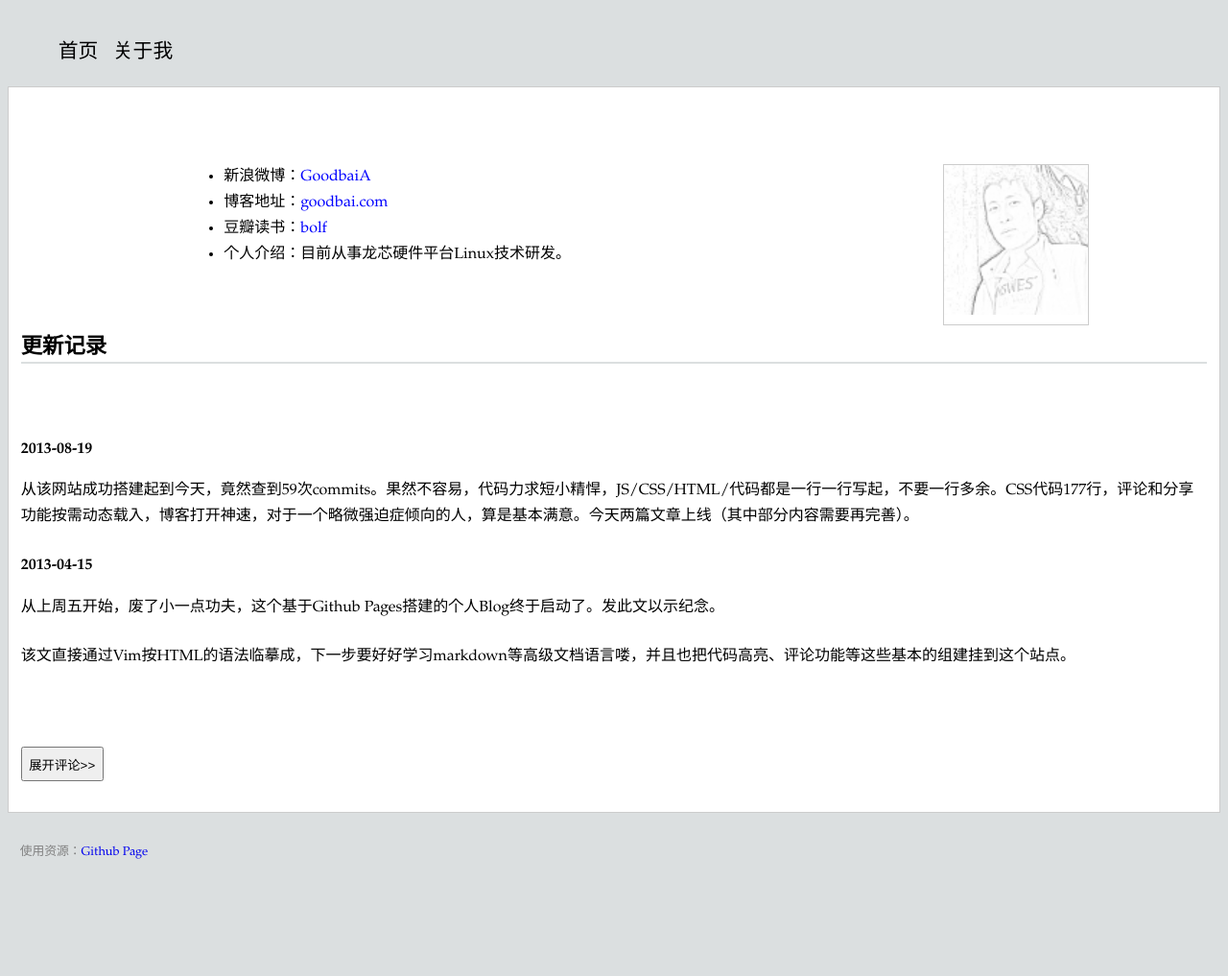
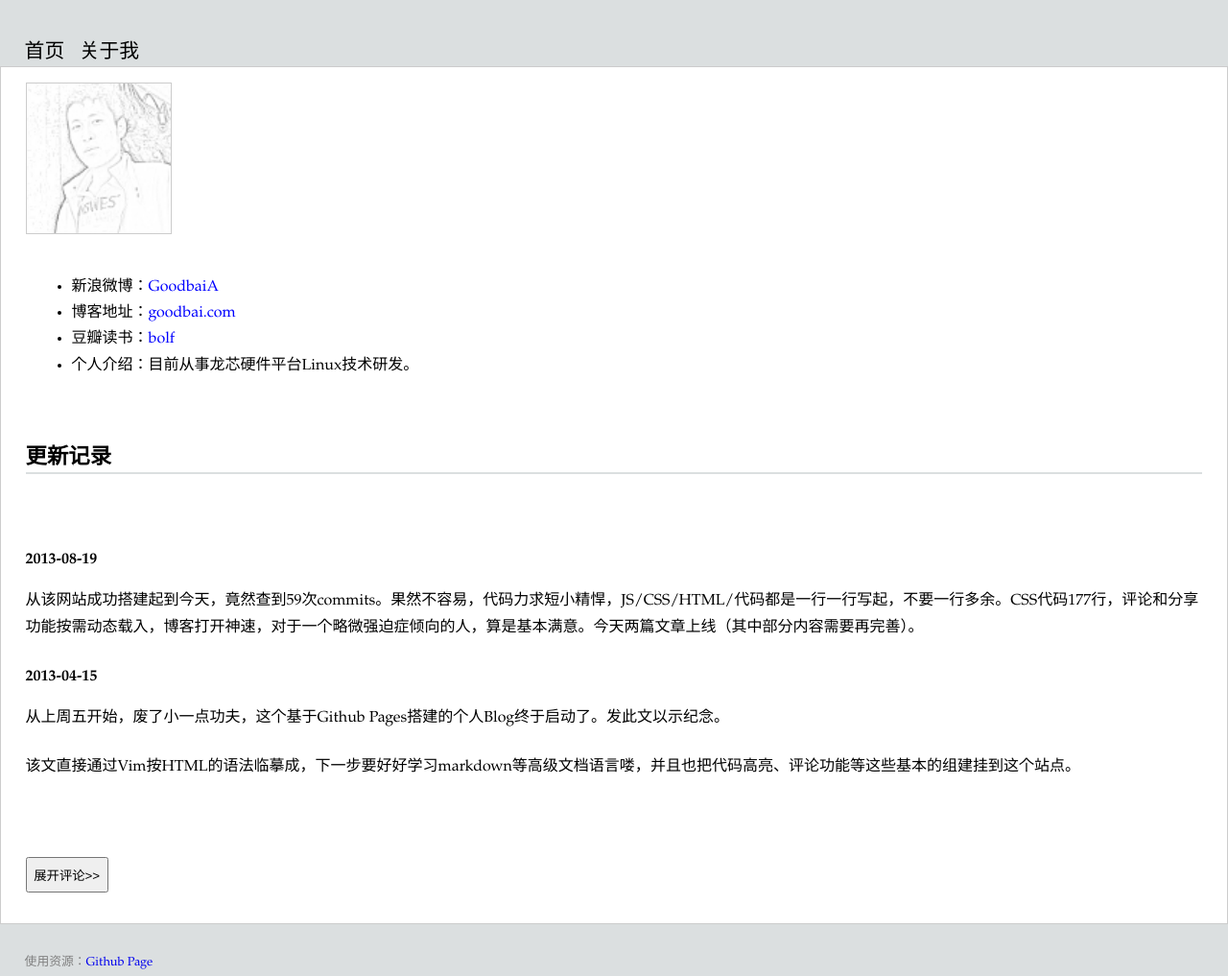
Before and after one commit to jsjwolf/pages, a Jekyll site: the page built from about.html, in a window 1280 px wide. Shown: the whole page at 96% size. Built offline with Jekyll 4.4.1, drawn with Linux system fonts in a browser that asks for light colours; Markdown is read by kramdown in place of the engine named in the settings; comment, search, counter and statistics services are not loaded; before the commit the page ends 910 px from its top, so only the background shows below that.

Commit message:
refine style for handheld 2

```diff
--- a/_layouts/default.html
+++ b/_layouts/default.html
@@ -2,7 +2,9 @@
 <html>
   <head>
     <meta charset="utf-8" />
-    <link media="screen" rel="stylesheet" href="/style/style.css" />
+    <!--自适应屏幕-->
+    <meta content="width=device-width, initial-scale=1.0, maximum-scale=1.0, user-scalable=0;" name="viewport" />
+    <link media="all" rel="stylesheet" href="/style/style.css" />
     <meta name="copyright" content="{{ site.url }}" />
     <meta name="keywords" content="{{ page.keywords }}" />
     <meta name="description" content="{{ page.description }}" />
--- a/style/style.css
+++ b/style/style.css
@@ -1,13 +1,5 @@
-/*全局配置*/
-/*自适应屏幕*/
-<meta content="width=device-width, initial-scale=1.0, maximum-scale=1.0, user-scalable=0;" name="viewport" />
-img, object { max-width: 100%;}
-
-/*  手持设备时启用  */
-/*
+@media screen and (min-device-width: 901px) {
 /**page 页面包含header/main/footer*/
-@media screen and (min-device-width: 901px) {
-
 	#page{
 		width: 900px;
 		margin-left: auto;
@@ -21,22 +13,32 @@
 		margin-left: -1em;
 		margin-right: -1em;
 	}
+	#mebox {
+		margin-top: 4em;
+		margin-bottom: 3em;
+		padding: 0 10% 0 10%
+	}
+	#melogo {
+		float: right;
+		}
 }
+/*  手持设备时启用  */
 @media screen and (max-device-width: 900px) {
+	img, object { max-width: 100%;}
 	#page{
 		width: auto;
 	}
 	#header,#main,#footer {
-		padding-left: 1%;
-		padding-right: 1%;
+		padding-left: 2%;
+		padding-right: 2%;
 	}
 	pre{
 		font-size:60%;
 	}
 
 }
-*/
 
+/*全局配置*/
 * {
 	padding: 0;
 	margin: 0;
@@ -184,21 +186,14 @@
 	padding: 0.5em;
 }
 
-#melogo {
-	float: right;
+#melogo img {
 	border: 1px solid #CCCCCC;
 }
 
-#mebox {
-	margin-top: 4em;
-	margin-bottom: 3em;
-	padding: 0 10% 0 10%
-}
 
 #meinfo{
 	margin-top: 2em;
 	margin-bottom: 3em;
-	padding-right: 2em;
 }
 #mechangelog{
 	margin-top: 3em;
```
Also changed, not shown: 1 other file.
